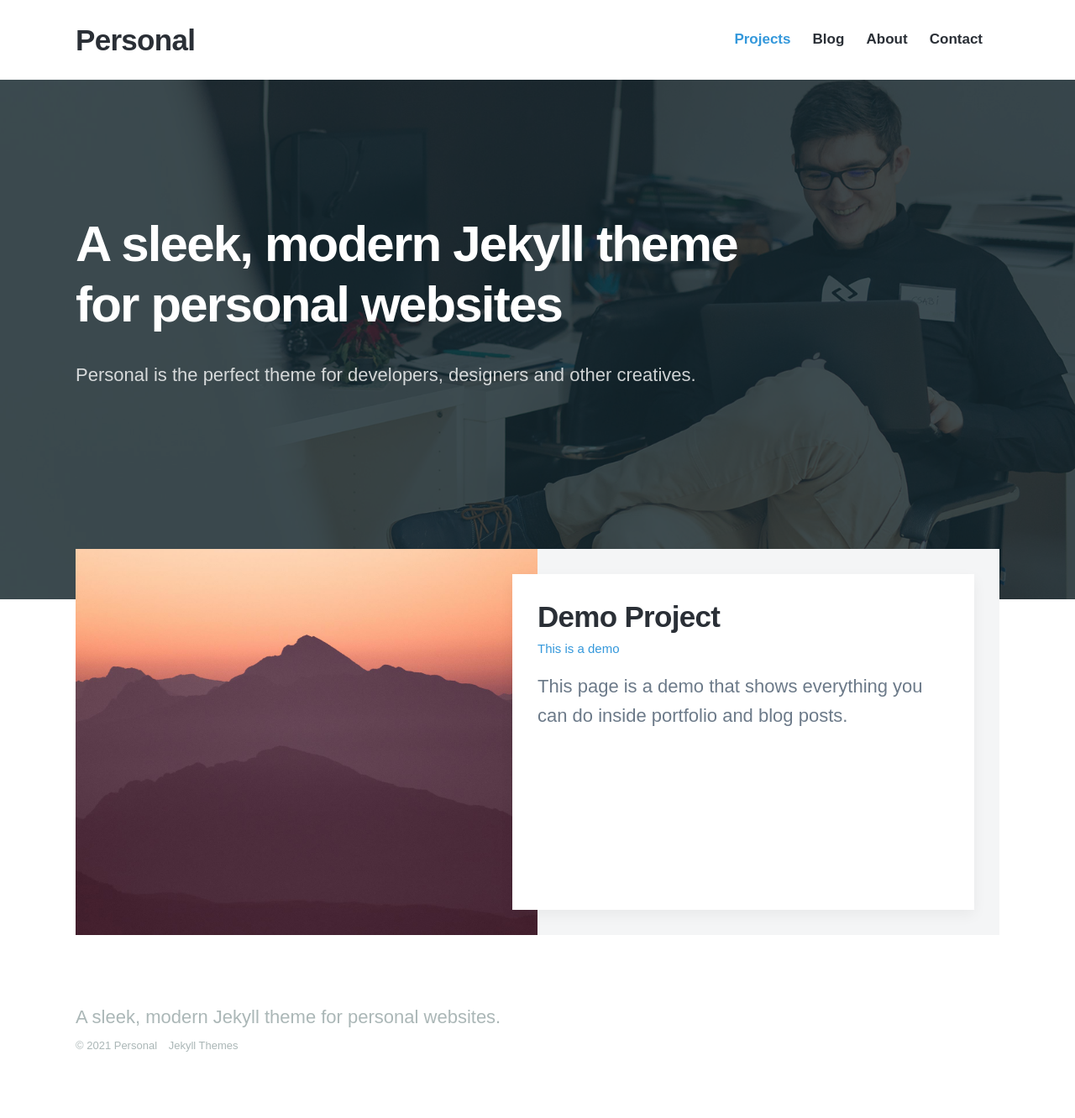
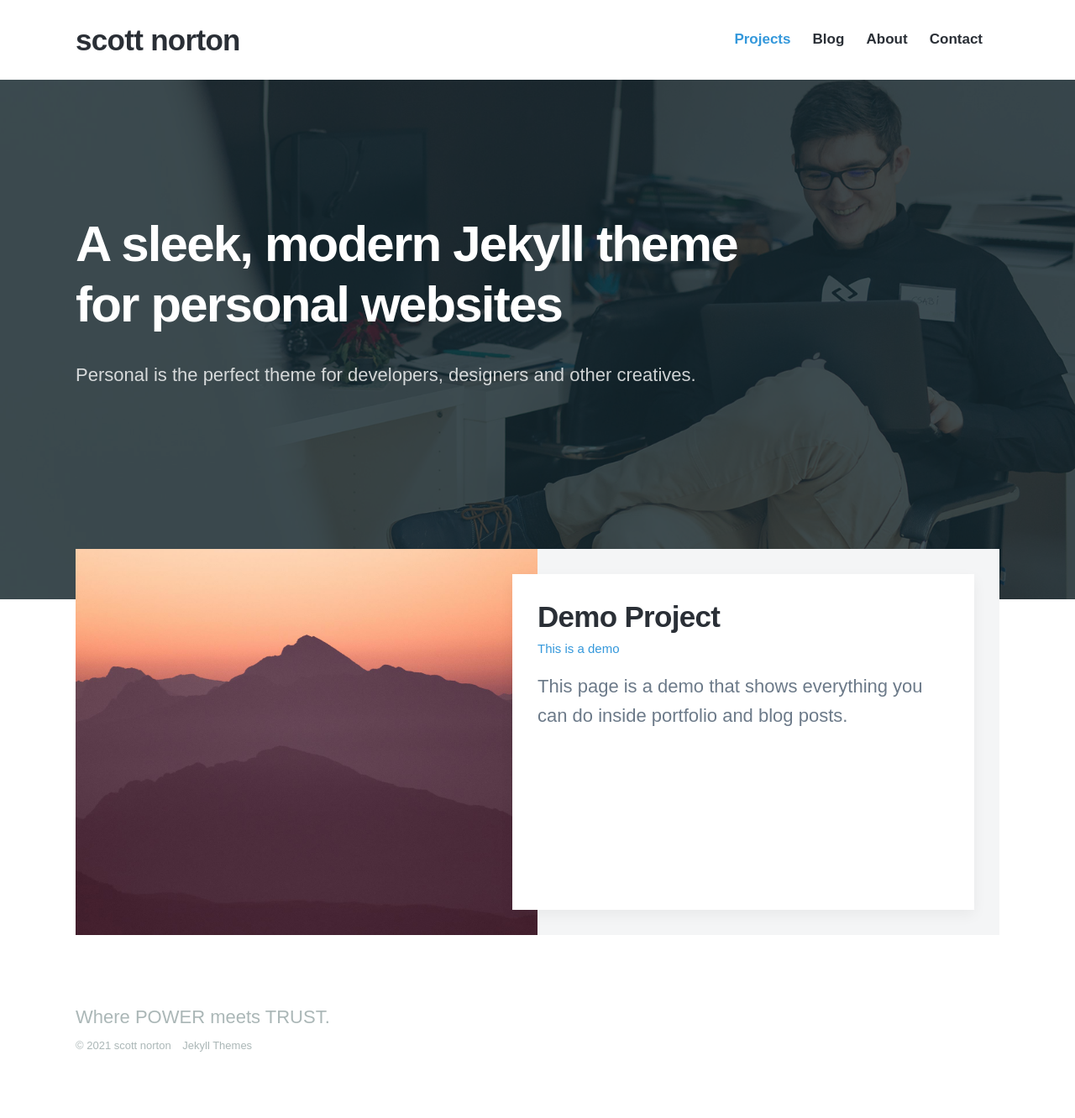
Before and after one commit to 729studios/scottnorton-io.github.io, a Jekyll site: the page built from index.html, in a window 1280 px wide. Shown: the whole page at 84% size. Built offline with Jekyll 4.4.1, drawn with Linux system fonts in a browser that asks for light colours; nearby versions of some CDN libraries; some web fonts are replaced.

Commit message:
configuration updates

```diff
--- a/_config.yml
+++ b/_config.yml
@@ -1,6 +1,6 @@
-site: Personal Jekyll Theme
+site: scott norton
 
-url:
+url: https://scottnorton.io
 baseurl:
 
 collections:
--- a/_data/settings.yml
+++ b/_data/settings.yml
@@ -1,5 +1,5 @@
 basic_settings:
-  site_title: Personal
+  site_title: scott norton
   favicon_image: /images/favicon.png
 
 header_settings:
@@ -18,7 +18,7 @@ menu_settings:
       url: '/contact'
 
 footer_settings:
-  footer_tagline: A sleek, modern Jekyll theme for personal websites.
+  footer_tagline: Where POWER meets TRUST.
 
 hero_settings:
   overlay_opacity: 0.8
```
